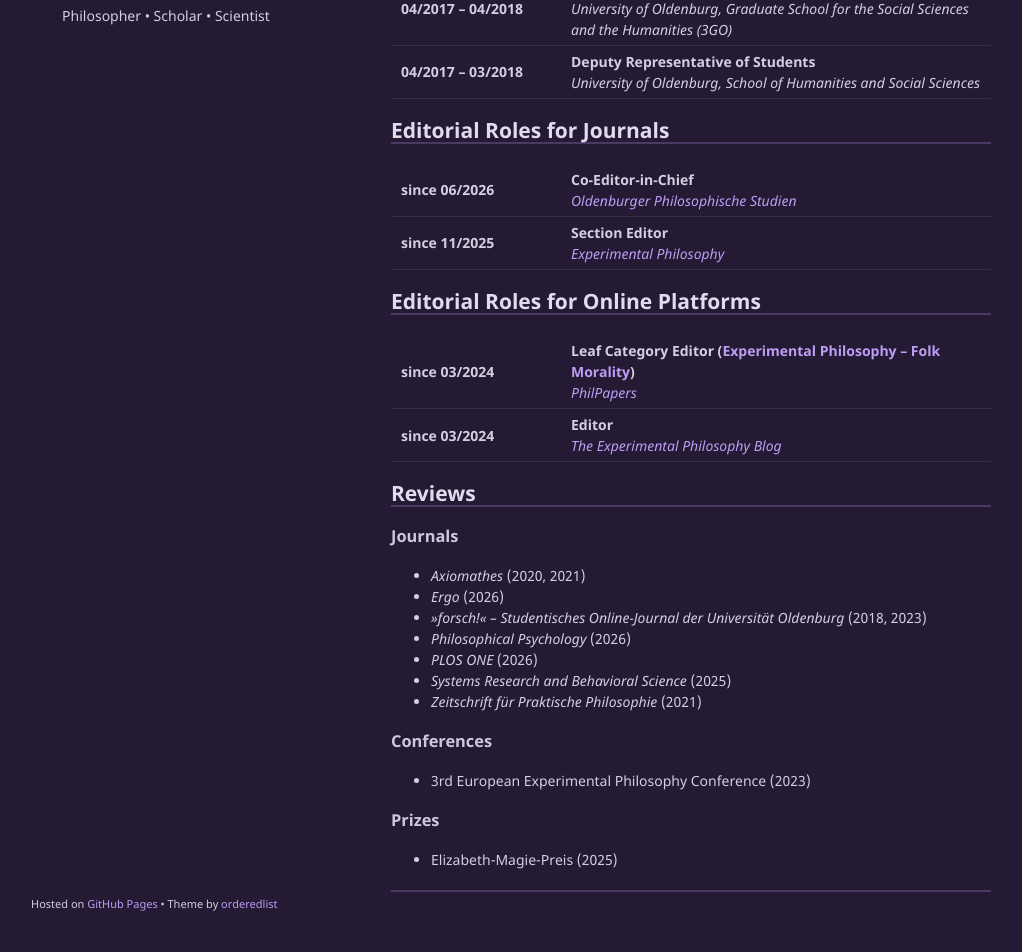
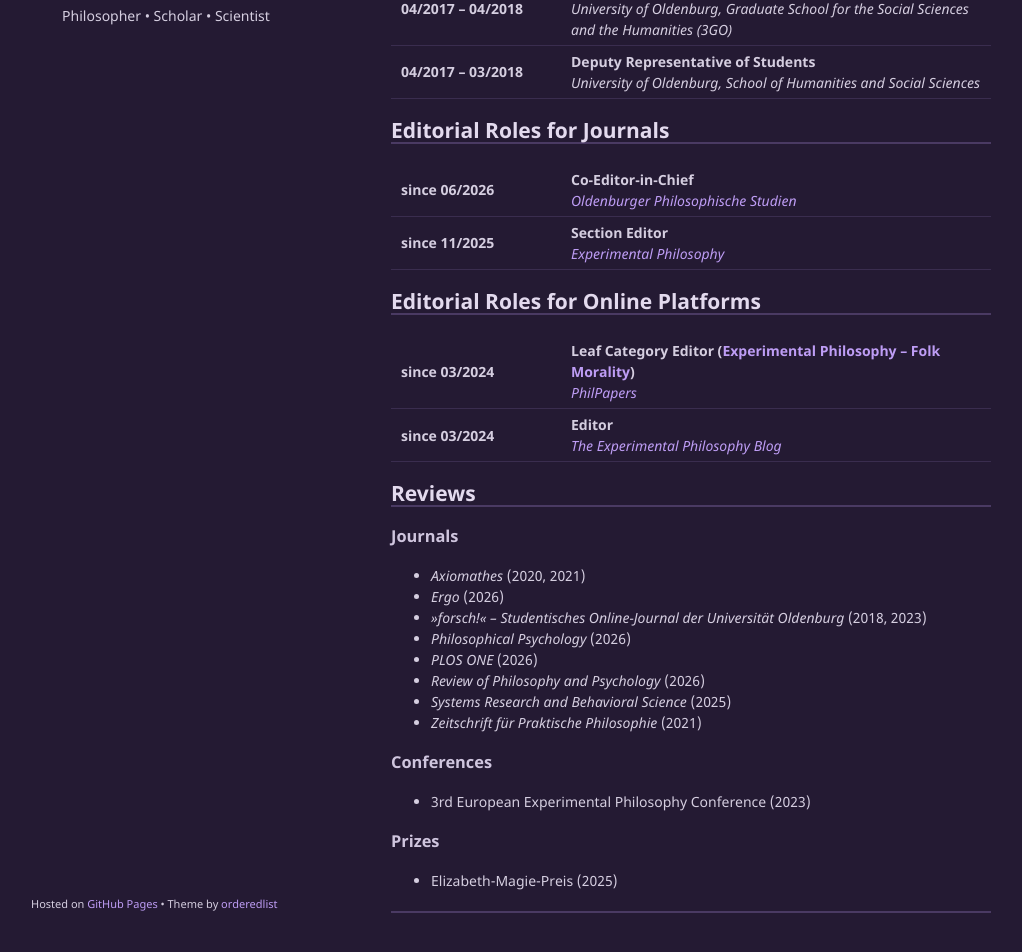
Before and after one commit to alephmembeth/alephmembeth.github.io, a Jekyll site: the page built from services.md, in a window 1280 px wide and 1345 px high. Shown: the part 362-1314 px from the top of the window, without its empty margins (129-1151 px from the left). Built offline with Jekyll 4.4.1, drawn with Linux system fonts in a browser that asks for light colours; our own code applies the rules of GitHub Pages for plain Markdown files.

Commit message:
Update services.md

```diff
--- a/services.md
+++ b/services.md
@@ -109,6 +109,7 @@ layout: default
 + _»forsch!« – Studentisches Online-Journal der Universität Oldenburg_ (2018, 2023)
 + _Philosophical Psychology_ (2026)
 + _PLOS ONE_ (2026)
++ _Review of Philosophy and Psychology_ (2026)
 + _Systems Research and Behavioral Science_ (2025)
 + _Zeitschrift für Praktische Philosophie_ (2021)
 
```
